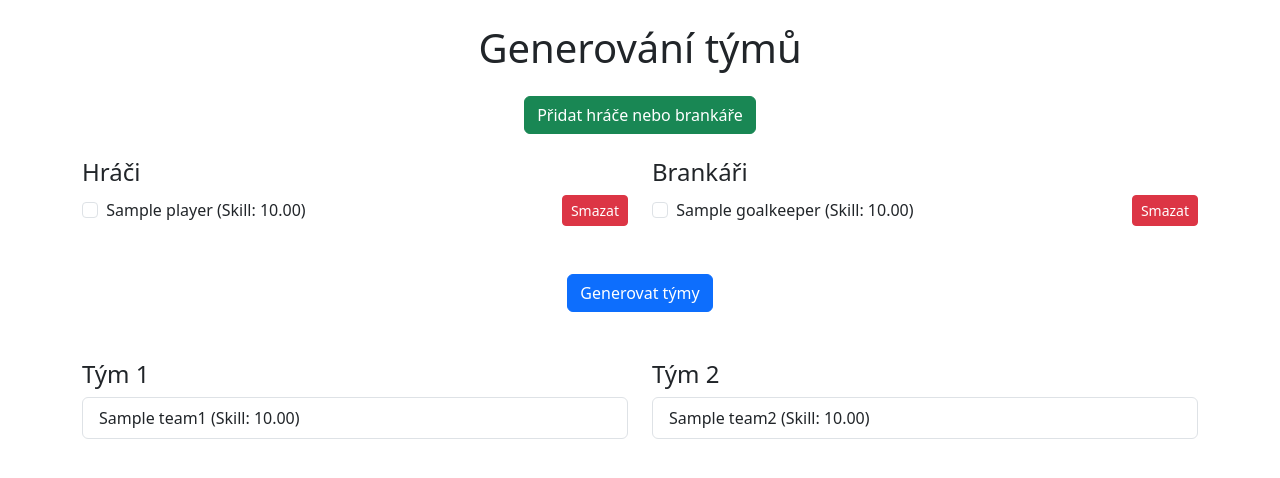
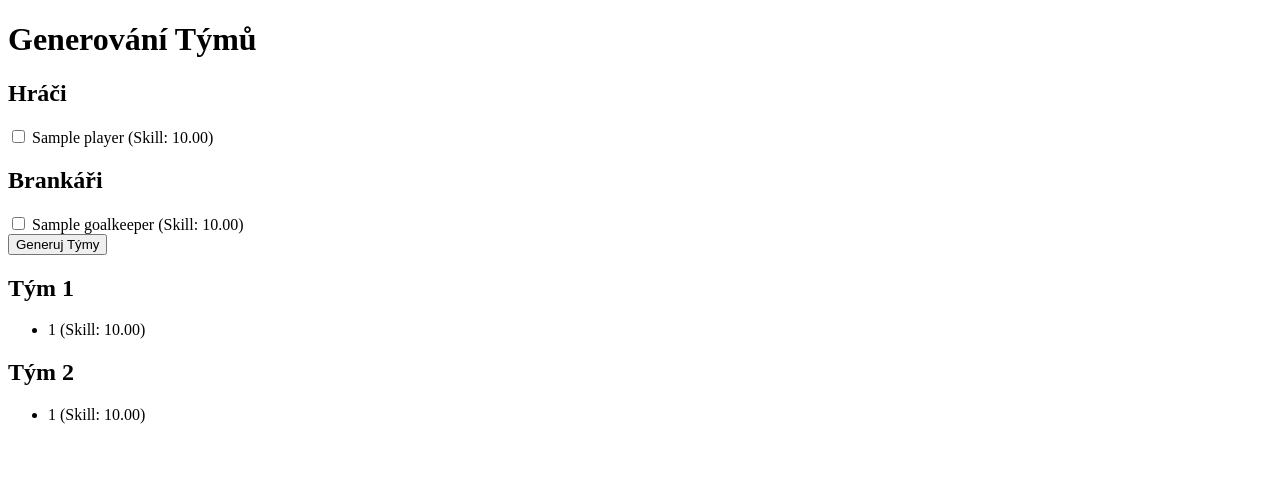
Before and after one commit to MarkkoFarmer/Team-Balancer, a Flask app: template templates/index.html in a window 1280 px wide. Shown: the top 478 px of the page. Run offline with Flask 3, Linux system fonts and the light colour scheme; the template is opened without the code that fills it: most values are stand-ins (such as "Sample title", 1, 10 or a date in 2020).

Commit message:
Update index.html

```diff
--- a/templates/index.html
+++ b/templates/index.html
@@ -1,79 +1,49 @@
 <!DOCTYPE html>
-<html lang="cs">
+<html lang="en">
 <head>
     <meta charset="UTF-8">
+    <meta name="viewport" content="width=device-width, initial-scale=1.0">
     <title>Generátor týmů</title>
-    <meta name="viewport" content="width=device-width, initial-scale=1">
-    <link href="https://cdn.jsdelivr.net/npm/bootstrap@5.3.0/dist/css/bootstrap.min.css" rel="stylesheet">
 </head>
 <body>
-<div class="container mt-4">
-    <h1 class="text-center mb-4">Generování týmů</h1>
+    <h1>Generování Týmů</h1>
 
-    <div class="d-flex justify-content-center mb-4">
-        <a href="{{ url_for('add_player') }}" class="btn btn-success">Přidat hráče nebo brankáře</a>
-    </div>
-
-    <form method="POST" action="{{ url_for('generate_teams') }}">
-        <div class="row">
-            <div class="col-md-6">
-                <h4>Hráči</h4>
-                {% for name, skill in players.items() %}
-                    <div class="d-flex justify-content-between align-items-center mb-2">
+    <form method="POST">
+        <h2>Hráči</h2>
+        {% for player in players %}
             <div>
-                            <input class="form-check-input me-1" type="checkbox" name="selected_players" value="{{ name }}"
-                                   {% if name in selected_players %}checked{% endif %}>
-                            <label class="form-check-label">{{ name }} (Skill: {{ "%.2f"|format(skill) }})</label>
-                        </div>
-                        <form method="POST" action="{{ url_for('delete_player', role='player', name=name) }}">
-                            <button class="btn btn-danger btn-sm">Smazat</button>
-                        </form>
+                <input type="checkbox" name="selected_players" value="{{ player.name }}">
+                <label>{{ player.name }} (Skill: {{ "%.2f"|format(player.skill) }})</label>
             </div>
         {% endfor %}
-            </div>
-            <div class="col-md-6">
-                <h4>Brankáři</h4>
-                {% for name, skill in goalkeepers.items() %}
-                    <div class="d-flex justify-content-between align-items-center mb-2">
+
+        <h2>Brankáři</h2>
+        {% for goalkeeper in goalkeepers %}
             <div>
-                            <input class="form-check-input me-1" type="checkbox" name="selected_goalkeepers" value="{{ name }}"
-                                   {% if name in selected_goalkeepers %}checked{% endif %}>
-                            <label class="form-check-label">{{ name }} (Skill: {{ "%.2f"|format(skill) }})</label>
-                        </div>
-                        <form method="POST" action="{{ url_for('delete_player', role='goalkeeper', name=name) }}">
-                            <button class="btn btn-danger btn-sm">Smazat</button>
-                        </form>
+                <input type="checkbox" name="selected_goalkeepers" value="{{ goalkeeper.name }}">
+                <label>{{ goalkeeper.name }} (Skill: {{ "%.2f"|format(goalkeeper.skill) }})</label>
             </div>
         {% endfor %}
-            </div>
-        </div>
-        <div class="text-center mt-4">
-            <form method="POST" action="{{ url_for('index') }}">
-                  <button type="submit" class="btn btn-primary mt-3">Generovat týmy</button>
-            </form>
-        </div>
+
+        <button type="submit">Generuj Týmy</button>
     </form>
 
-    {% if team1 and team2 %}
-        <div class="row mt-5">
-            <div class="col-md-6">
-                <h4>Tým 1</h4>
-                <ul class="list-group">
-                    {% for name, skill in team1 %}
-                        <li class="list-group-item">{{ name }} (Skill: {{ "%.2f"|format(skill) }})</li>
+    {% if team1 %}
+        <h2>Tým 1</h2>
+        <ul>
+            {% for player in team1 %}
+                <li>{{ player[0] }} (Skill: {{ "%.2f"|format(player[1]) }})</li>
             {% endfor %}
         </ul>
-            </div>
-            <div class="col-md-6">
-                <h4>Tým 2</h4>
-                <ul class="list-group">
-                    {% for name, skill in team2 %}
-                        <li class="list-group-item">{{ name }} (Skill: {{ "%.2f"|format(skill) }})</li>
+    {% endif %}
+
+    {% if team2 %}
+        <h2>Tým 2</h2>
+        <ul>
+            {% for player in team2 %}
+                <li>{{ player[0] }} (Skill: {{ "%.2f"|format(player[1]) }})</li>
             {% endfor %}
         </ul>
-            </div>
-        </div>
     {% endif %}
-</div>
 </body>
 </html>
```
Lines whose indentation alone changed are shown as unchanged.
